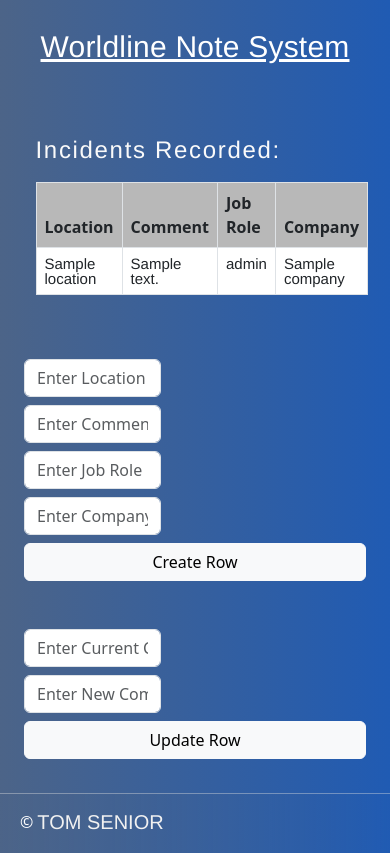
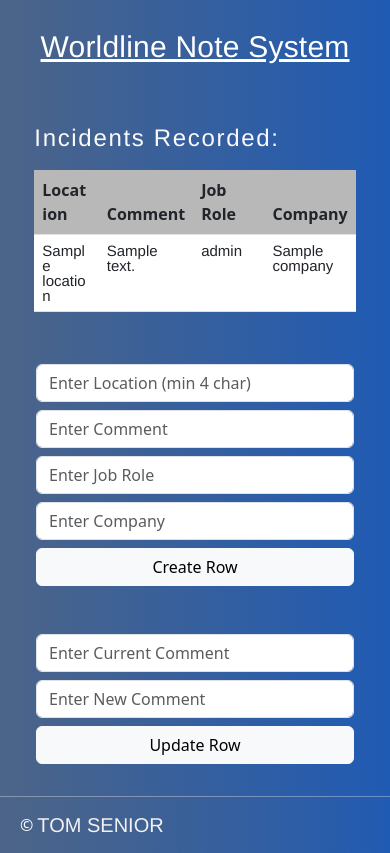
Before and after one commit to tomsenior20/Web_Application_TomSenior, a Flask app: template templates/home.html in a window 390 px wide. Shown: the part 79-932 px from the top of the page. Run offline with Flask 3, Linux system fonts and the light colour scheme; the template is opened without the code that fills it: most values are stand-ins (such as "Sample title", 1, 10 or a date in 2020).

Commit message:
responsiveness for mobile added for home page

```diff
--- a/static/home.css
+++ b/static/home.css
@@ -44,3 +44,9 @@
             height:auto;
         }
 }
+
+@media screen and (max-width: 600px) {
+    .form-control {
+        width:100% !important;
+    }
+}
--- a/templates/home.html
+++ b/templates/home.html
@@ -83,32 +83,32 @@
             </div>
         </div>
     </div>
-    <Section class="dataSection d-flex flex-column">
+    <Section class="dataSection d-flex flex-column container-fluid">
         <div class="my-4 p-2">
             <h1 class="text-center welcomeHeaderText">Worldline Note System</h1>
         </div>
-    <div class="dataReturned w-75 m-auto p-3 p-md-2">
+    <div class="dataReturned container-fluid p-1 p-md-2">
     <h2 class="dataRetunedHeader text-start my-2">Incidents Recorded: </h2>
     <!-- if returned_data is greater than 0, continue to execute this code -->
     {% if returned_data %}
             <!-- Generates Table for the Data -->
-        <table class="table table-bordered rounded">
+        <table class="table">
             <thead>
                 <tr>
-                    <th class="data_record_header" scope="col">Location</th>
-                    <th class="data_record_header" scope="col">Comment</th>
-                    <th class="data_record_header" scope="col">Job Role</th>
-                    <th class="data_record_header" scope="col">Company</th>
+                    <th class="data_record_header w-25 text-break" scope="col">Location</th>
+                    <th class="data_record_header w-25" scope="col">Comment</th>
+                    <th class="data_record_header w-25" scope="col">Job Role</th>
+                    <th class="data_record_header w-25" scope="col">Company</th>
                 </tr>
             </thead>
             <tbody>
                 <!-- For each record the table row with table columns will be created -->
                 {% for data_record in returned_data %}
                 <tr>
-                    <td class="data_record_text">{{ data_record.Location }}</td>
-                    <td class="data_record_text">{{ data_record.comment }}</td>
-                    <td class="data_record_text">{{ data_record.jobrole }}</td>
-                    <td class="data_record_text">{{ data_record.company }}</td>
+                    <td class="data_record_text w-25 text-break">{{ data_record.Location }}</td>
+                    <td class="data_record_text w-25 text-break">{{ data_record.comment }}</td>
+                    <td class="data_record_text w-25 text-break">{{ data_record.jobrole }}</td>
+                    <td class="data_record_text w-25 text-break">{{ data_record.company }}</td>
                 </tr>
                 {% endfor %}
             </tbody>
```
